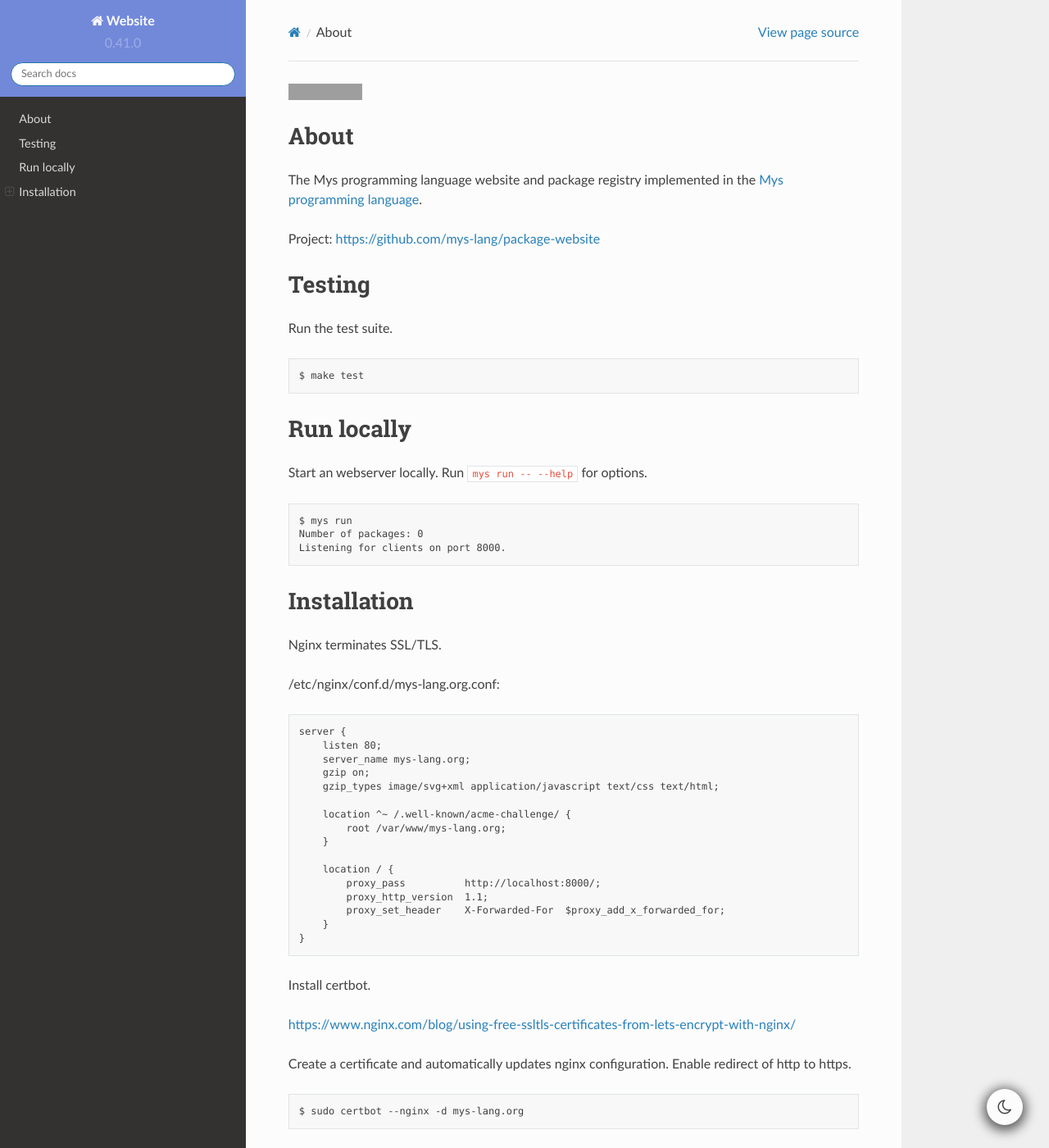
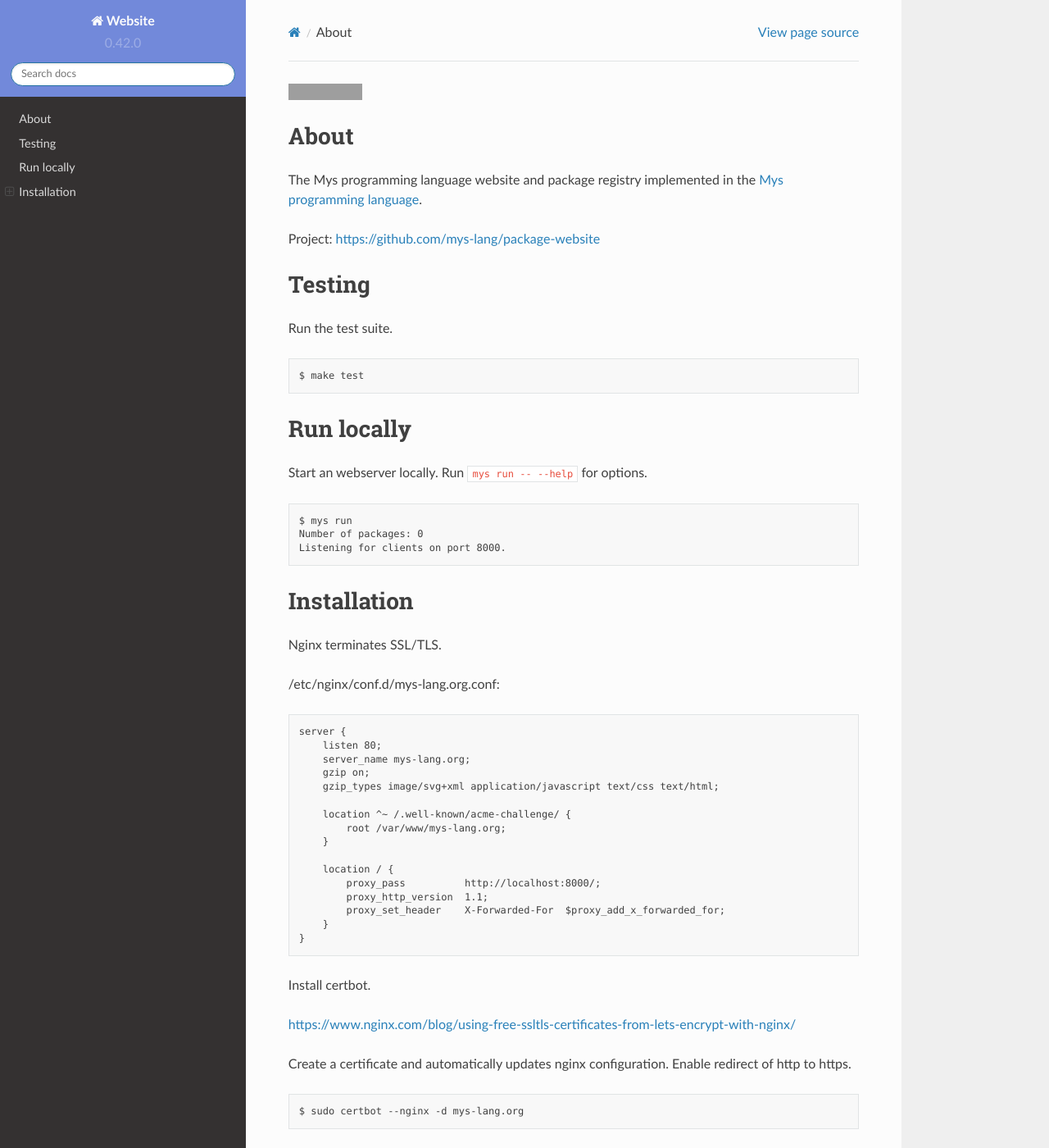
Before and after one commit to mys-lang/package-website, a Sphinx documentation site: the page built from doc/index.rst, in a window 1280 px wide and 1400 px high. Shown: the whole window at 82% size. Built offline with Sphinx 7.4.7 and the Read the Docs theme 2.0.0, drawn with Linux system fonts in a browser that asks for light colours; some of the changed text lies outside the part shown; grey boxes are pictures that could not be loaded.

```diff
--- a/doc/conf.py
+++ b/doc/conf.py
@@ -33,7 +33,7 @@ release = version
 # ones.
 extensions = [
     'sphinx_rtd_theme',
-    'sphinx_rtd_dark_mode',
+    'mys.sphinx_rtd_dark_mode',
     'mys.sphinx'
 ]
 
--- a/package.toml
+++ b/package.toml
@@ -1,6 +1,6 @@
 [package]
 name = "website"
-version = "0.41.0"
+version = "0.42.0"
 authors = ["Erik Moqvist <erik.moqvist@gmail.com>"]
 description = "The Mys programming language website."
 
```
